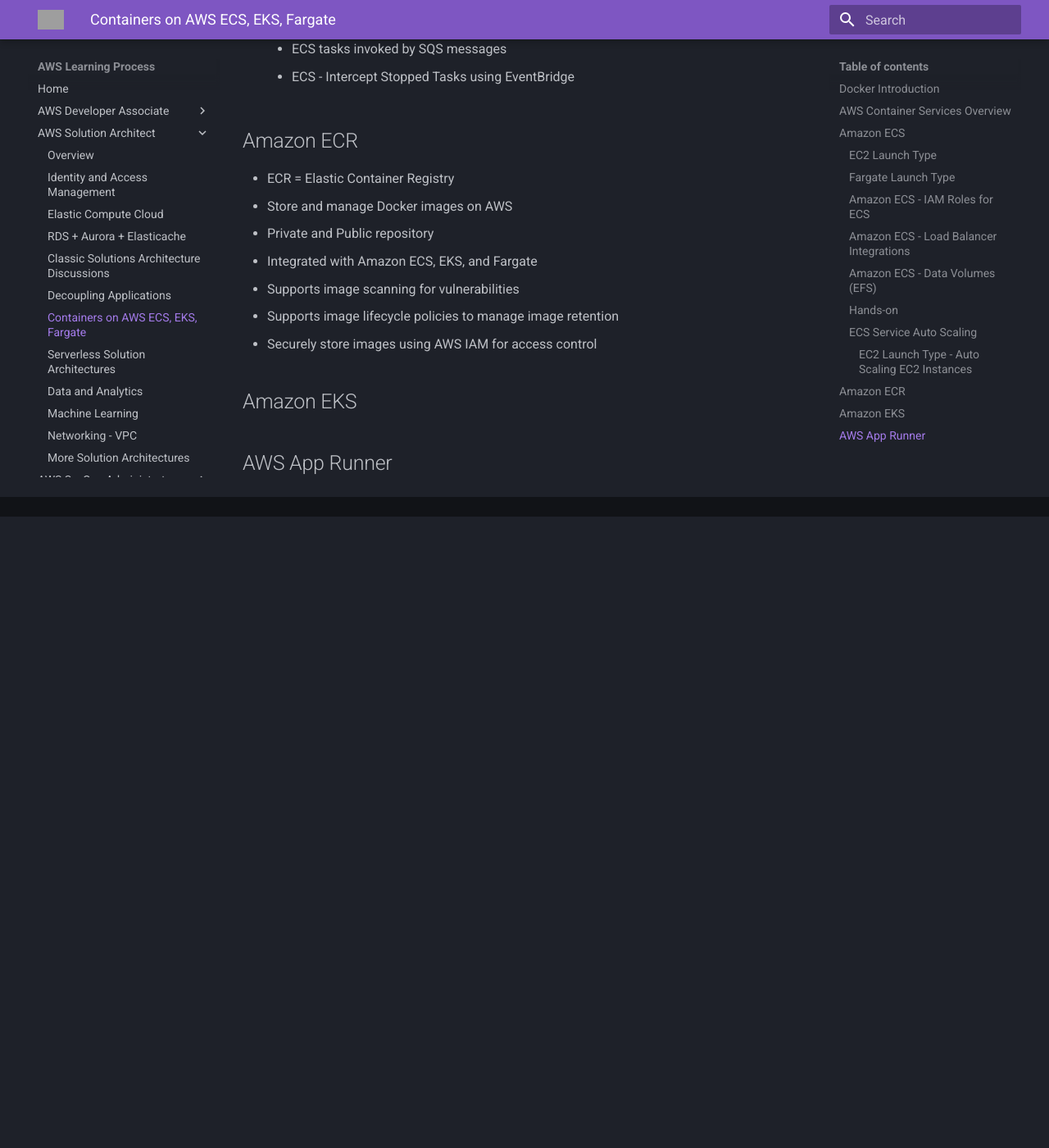
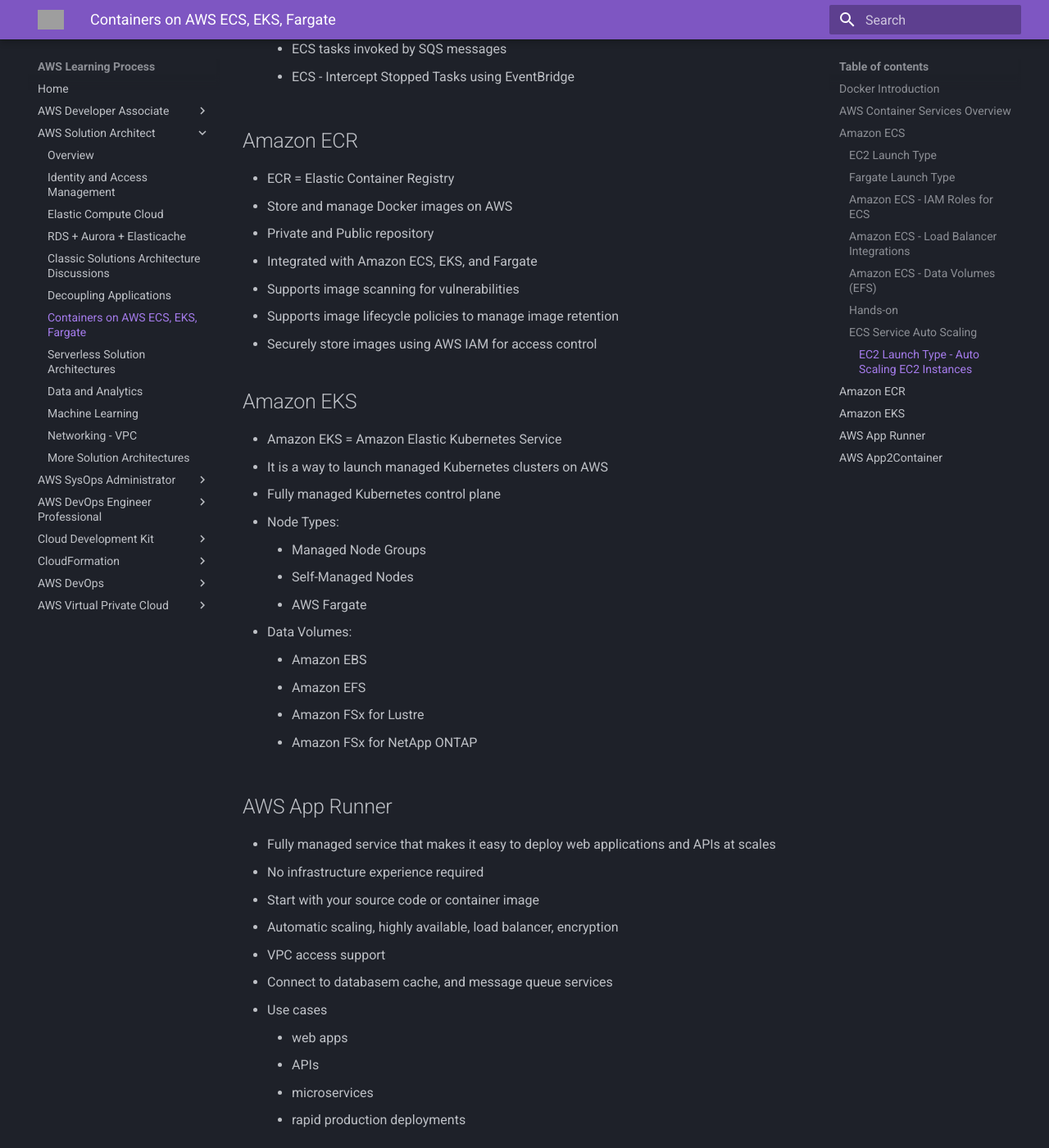
Before and after one commit to janobourian/aws, an MkDocs documentation site: the page built from docs/solution_architect/containers-on-aws-ecs-eks-fargate.md, in a window 1280 px wide and 1400 px high, scrolled down 4351 px. Shown: the whole window at 82% size. Built offline with MkDocs 1.6.1 and Material for MkDocs 9.7.7, drawn with Linux system fonts in a browser that asks for light colours; before the commit the page ends 4981 px from its top, so only the background shows below that; some of the changed text lies outside the part shown; grey boxes are pictures that could not be loaded.

Commit message:
add: eks, apprunner, and app2container information

```diff
--- a/docs/solution_architect/containers-on-aws-ecs-eks-fargate.md
+++ b/docs/solution_architect/containers-on-aws-ecs-eks-fargate.md
@@ -127,7 +127,7 @@ ECS = Elastic Container Service
     * Capacity Provider paired with an Auto Scaling Group
     * Add EC2 Instances when you are missing capacity
 
-* Patterns;
+* Patterns:
     * ECS Scaling - Service CPU Usage
     * ECS tasks invoked by Event Bridge
     * ECS tasks invoked by Event Bridge Schedule
@@ -146,4 +146,38 @@ ECS = Elastic Container Service
 
 ## Amazon EKS
 
+* Amazon EKS = Amazon Elastic Kubernetes Service
+* It is a way to launch managed Kubernetes clusters on AWS
+* Fully managed Kubernetes control plane
+* Node Types:
+    - Managed Node Groups
+    - Self-Managed Nodes
+    - AWS Fargate
+* Data Volumes:
+    - Amazon EBS
+    - Amazon EFS
+    - Amazon FSx for Lustre
+    - Amazon FSx for NetApp ONTAP
+
 ## AWS App Runner
+
+- Fully managed service that makes it easy to deploy web applications and APIs at scales
+- No infrastructure experience required
+- Start with your source code or container image
+- Automatic scaling, highly available, load balancer, encryption
+- VPC access support
+- Connect to databasem cache, and message queue services
+- Use cases
+    - web apps
+    - APIs
+    - microservices
+    - rapid production deployments
+
+## AWS App2Container
+
+- Command-line tool for modernizing .NET and Java applications into containerized applications
+- Lift-and-shift your apps running in on-premises bare metal, virtual machines, or in any Cloud to AWS
+- Generate CloudFormation templates
+- Register generated Docker containers to ECR
+- Deploy to ECS, EKS, or App Runner
+- Supports pre-built CI/CD pipelines
```
